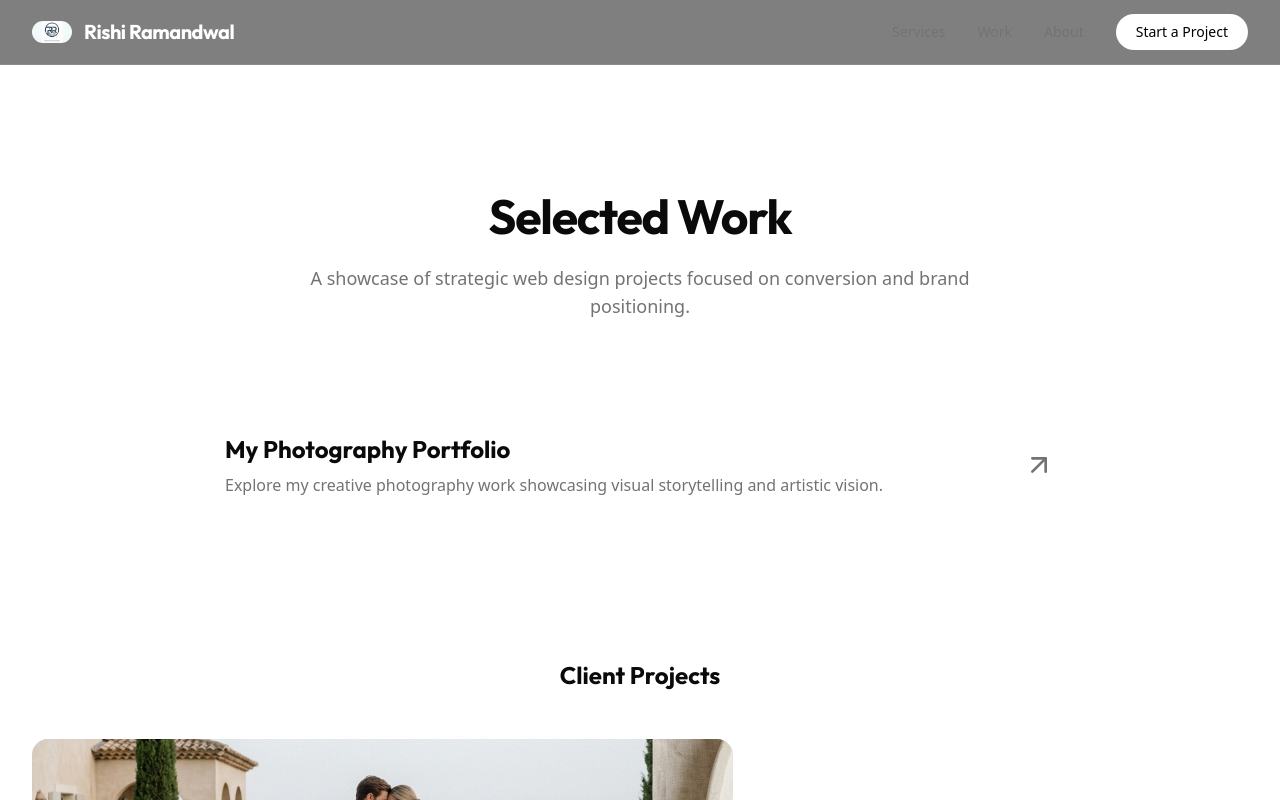
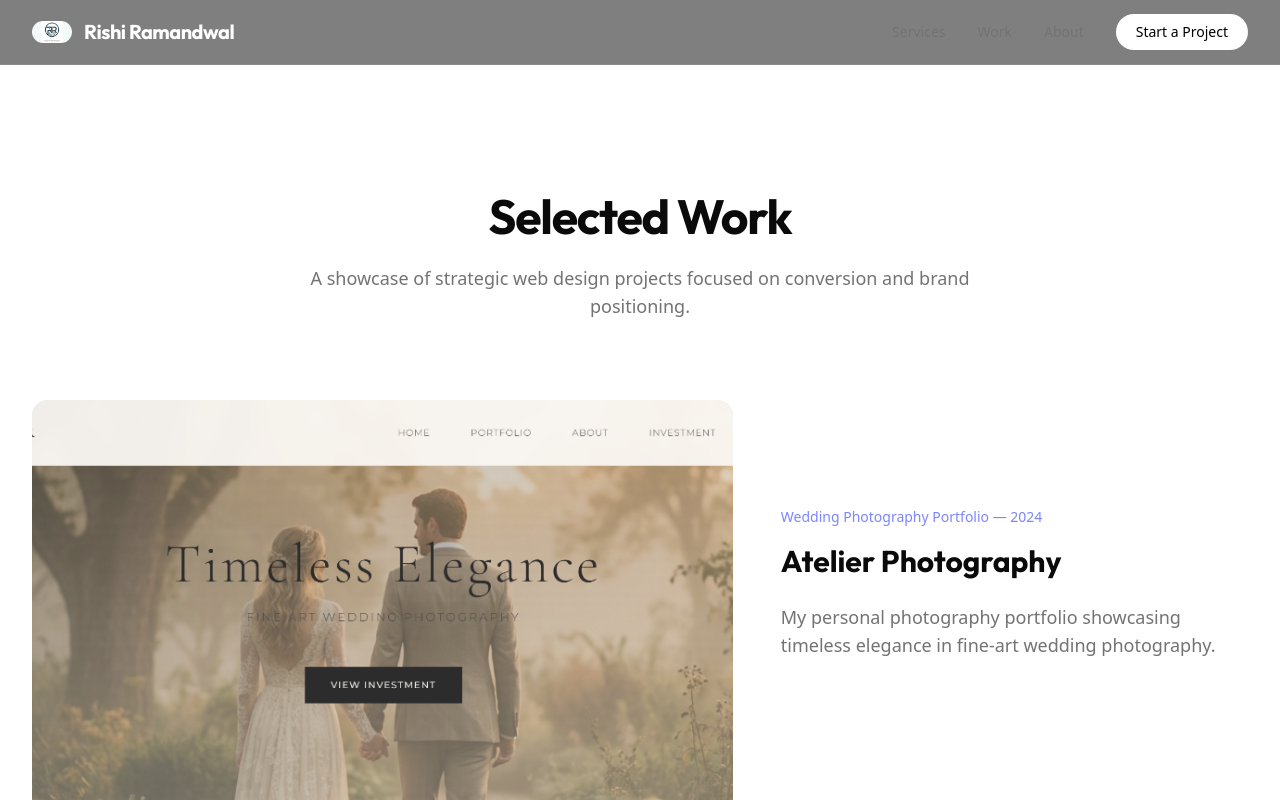
Before and after one commit to itsfreelancer-rishi/Portfolio, a Next.js app: page /work in a window 1280 px wide. Shown: the top 800 px of the page. Built offline with nearby package versions, Linux system fonts and the light colour scheme.

Commit message:
Add photography portfolio as first client work with image

```diff
--- a/src/components/work/WorkList.tsx
+++ b/src/components/work/WorkList.tsx
@@ -7,6 +7,16 @@ import { ArrowUpRight } from "lucide-react";
 
 // In a real app, this would be fetched from a CMS or a data file
 const projects = [
+    {
+        title: "Atelier Photography",
+        category: "Wedding Photography Portfolio",
+        image: "/images/photography-portfolio.png",
+        slug: "atelier-photography",
+        description: "My personal photography portfolio showcasing timeless elegance in fine-art wedding photography.",
+        year: "2024",
+        isExternal: true,
+        externalUrl: "https://my-website-delta-inky.vercel.app/"
+    },
     {
         title: "Lumina Photography",
         category: "Wedding Photography",
@@ -46,34 +56,6 @@ export function WorkList() {
                     </p>
                 </div>
 
-                {/* Photography Portfolio Link */}
-                <div className="mb-16 max-w-4xl mx-auto">
-                    <Link
-                        href="https://my-website-delta-inky.vercel.app/"
-                        target="_blank"
-                        rel="noopener noreferrer"
-                        className="group block p-8 rounded-2xl border border-white/10 bg-white/5 hover:bg-white/10 transition-all"
-                    >
-                        <div className="flex items-center justify-between gap-6">
-                            <div>
-                                <h3 className="text-2xl font-bold font-heading mb-2 group-hover:text-indigo-400 transition-colors">
-                                    My Photography Portfolio
-                                </h3>
-                                <p className="text-muted-foreground">
-                                    Explore my creative photography work showcasing visual storytelling and artistic vision.
-                                </p>
-                            </div>
-                            <ArrowUpRight className="h-8 w-8 text-muted-foreground group-hover:text-white group-hover:translate-x-1 group-hover:-translate-y-1 transition-all flex-shrink-0" />
-                        </div>
-                    </Link>
-                </div>
-
-                <div className="border-t border-white/10 pt-16 mb-12">
-                    <h3 className="text-2xl font-bold font-heading text-center mb-12">
-                        Client Projects
-                    </h3>
-                </div>
-
                 <div className="flex flex-col gap-24">
                     {projects.map((project, index) => (
                         <motion.div
@@ -86,7 +68,12 @@ export function WorkList() {
                         >
                             {/* Image Side */}
                             <div className="w-full lg:w-3/5">
-                                <Link href={`/work/${project.slug}`} className="group block relative w-full aspect-[16/10] overflow-hidden rounded-2xl bg-muted">
+                                <Link
+                                    href={project.isExternal ? project.externalUrl! : `/work/${project.slug}`}
+                                    target={project.isExternal ? "_blank" : undefined}
+                                    rel={project.isExternal ? "noopener noreferrer" : undefined}
+                                    className="group block relative w-full aspect-[16/10] overflow-hidden rounded-2xl bg-muted"
+                                >
                                     <Image
                                         src={project.image}
                                         alt={project.title}
@@ -105,12 +92,19 @@ export function WorkList() {
                                     {project.description}
                                 </p>
                                 <div className="flex flex-col gap-4">
-                                    <div>
-                                        <h4 className="text-sm font-semibold text-foreground uppercase tracking-wider mb-2">Strategy</h4>
-                                        <p className="text-sm text-muted-foreground">Focus on user journey and trust building signals.</p>
-                                    </div>
-                                    <Link href={`/work/${project.slug}`} className="inline-flex items-center text-white font-medium hover:underline underline-offset-4 mt-4">
-                                        View Case Study <ArrowUpRight className="ml-2 h-4 w-4" />
+                                    {!project.isExternal && (
+                                        <div>
+                                            <h4 className="text-sm font-semibold text-foreground uppercase tracking-wider mb-2">Strategy</h4>
+                                            <p className="text-sm text-muted-foreground">Focus on user journey and trust building signals.</p>
+                                        </div>
+                                    )}
+                                    <Link
+                                        href={project.isExternal ? project.externalUrl! : `/work/${project.slug}`}
+                                        target={project.isExternal ? "_blank" : undefined}
+                                        rel={project.isExternal ? "noopener noreferrer" : undefined}
+                                        className="inline-flex items-center text-white font-medium hover:underline underline-offset-4 mt-4"
+                                    >
+                                        {project.isExternal ? "Visit Portfolio" : "View Case Study"} <ArrowUpRight className="ml-2 h-4 w-4" />
                                     </Link>
                                 </div>
                             </div>
```
Also changed, not shown: public/images/photography-portfolio.png (added).
